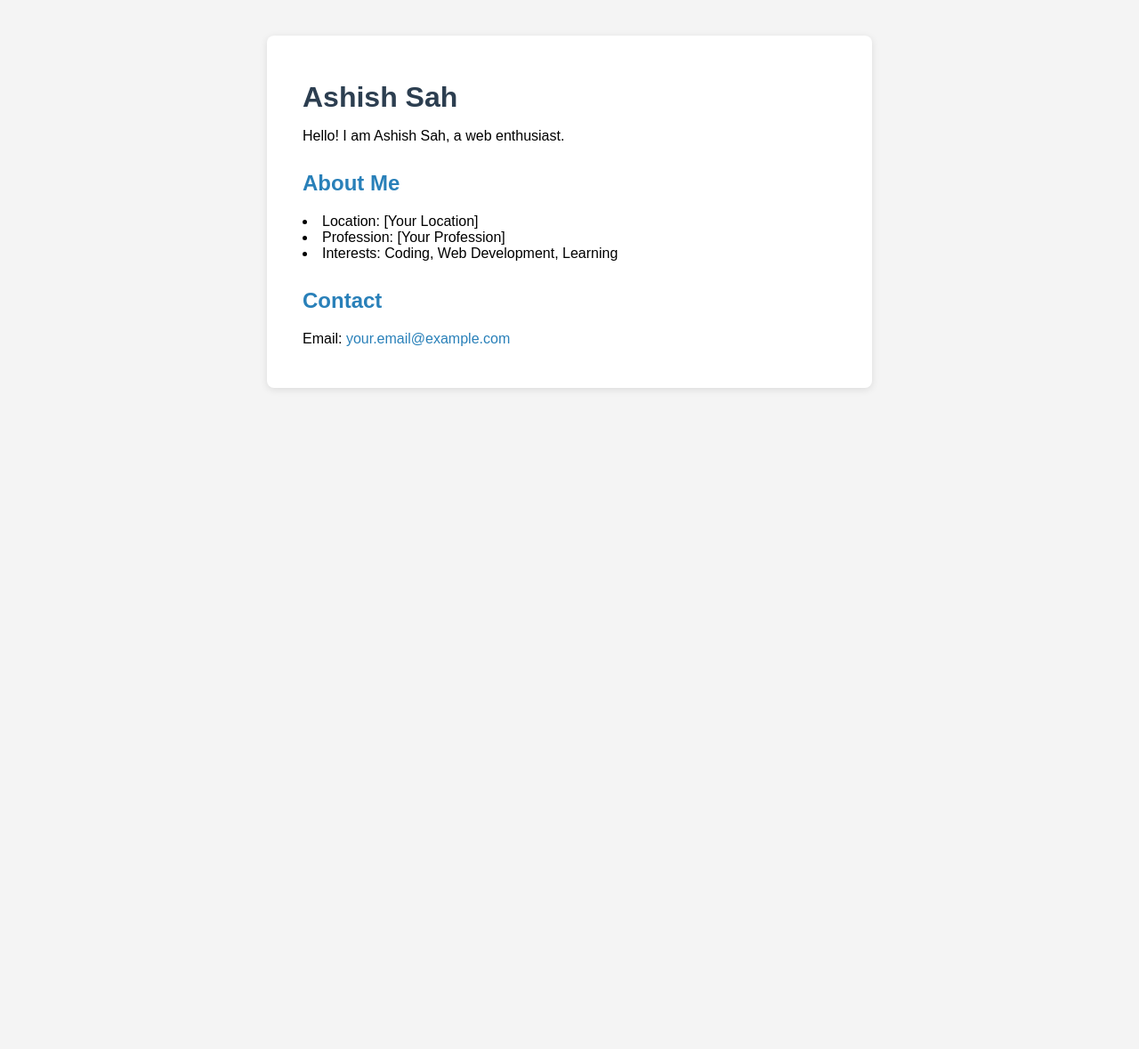
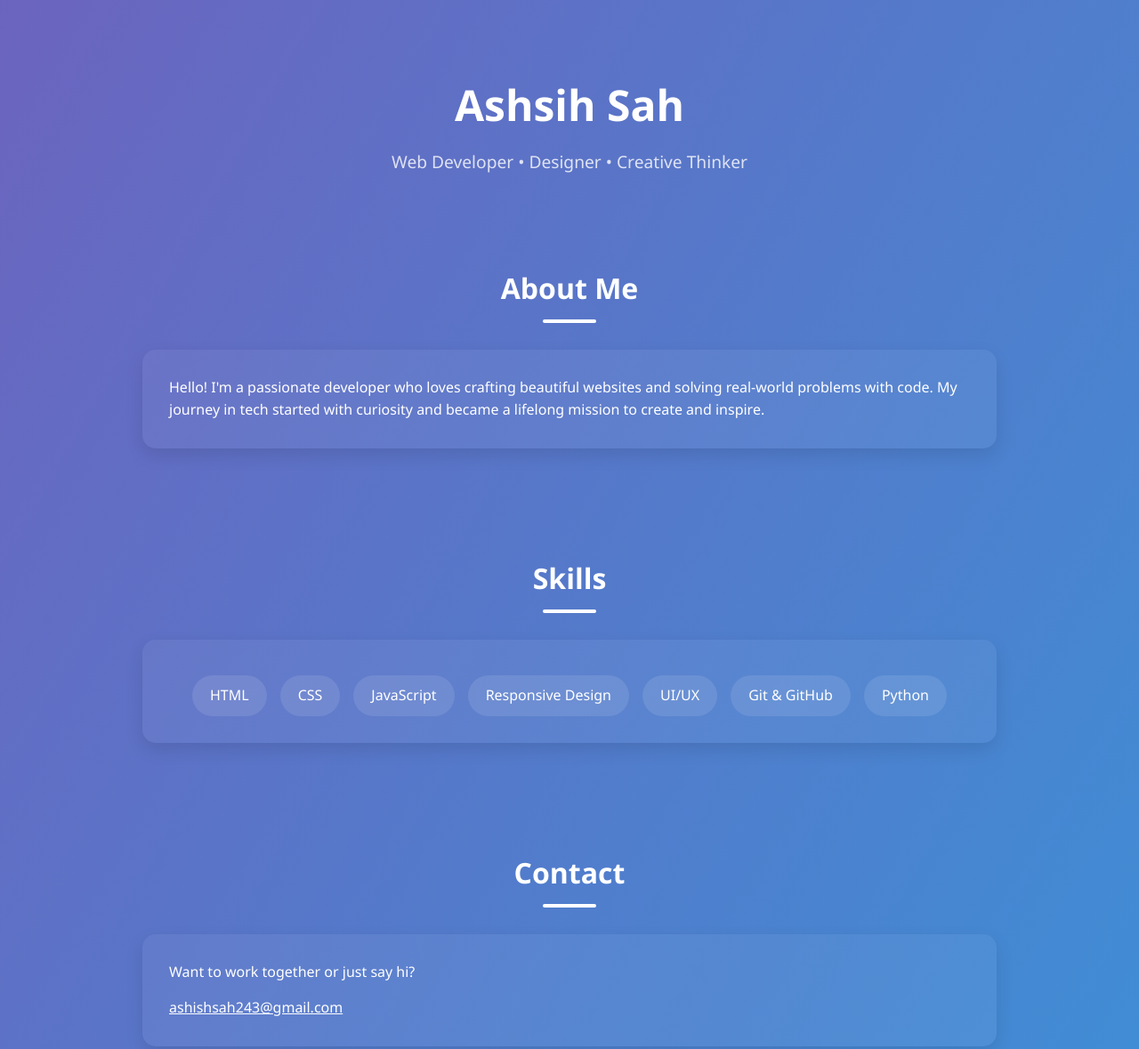
Before and after one commit to Its-AshishCollab/git-day2, a plain HTML site: page index.html in a window 1280 px wide. Shown: the top 1179 px of the page at 89% size. Before the commit the page ends 800 px from the top, so only its background shows below. Drawn offline with Linux system fonts and the light colour scheme.

Commit message:
Index.file code added

```diff
--- a/index.html
+++ b/index.html
@@ -1,53 +1,177 @@
 <!DOCTYPE html>
 <html lang="en">
 <head>
-    <meta charset="UTF-8">
-    <meta name="viewport" content="width=device-width, initial-scale=1.0">
-    <title>Ashish Sah - Personal Webpage</title>
+  <meta charset="UTF-8" />
+  <meta name="viewport" content="width=device-width, initial-scale=1.0"/>
+  <title>My Portfolio</title>
   <style>
-        body {
-            background: #f4f4f4;
-            font-family: Arial, sans-serif;
+    /* Reset and base styles */
+    * {
       margin: 0;
       padding: 0;
+      box-sizing: border-box;
     }
-        .container {
-            background: #fff;
-            max-width: 600px;
-            margin: 40px auto;
-            padding: 30px 40px;
-            border-radius: 8px;
-            box-shadow: 0 2px 8px rgba(0,0,0,0.1);
+
+    body {
+      font-family: 'Segoe UI', sans-serif;
+      line-height: 1.6;
+      color: #fff;
+      background: linear-gradient(120deg, #8e44ad, #3498db);
+      background-size: 200% 200%;
+      animation: gradientBG 15s ease infinite;
     }
-        h1 {
-            color: #2c3e50;
+
+    @keyframes gradientBG {
+      0% {background-position: 0% 50%;}
+      50% {background-position: 100% 50%;}
+      100% {background-position: 0% 50%;}
+    }
+
+    header {
+      text-align: center;
+      padding: 80px 20px 40px;
+      animation: fadeInDown 1.2s ease;
+    }
+
+    header h1 {
+      font-size: 3em;
       margin-bottom: 10px;
     }
+
+    header p {
+      font-size: 1.2em;
+      opacity: 0.8;
+    }
+
+    section {
+      padding: 60px 20px;
+      max-width: 1000px;
+      margin: auto;
+      animation: fadeInUp 1.5s ease;
+    }
+
     h2 {
-            color: #2980b9;
+      font-size: 2em;
+      margin-bottom: 20px;
+      text-align: center;
+      position: relative;
+    }
+
+    h2::after {
+      content: '';
+      display: block;
+      width: 60px;
+      height: 4px;
+      background: #fff;
+      margin: 10px auto 0;
+      border-radius: 5px;
+    }
+
+    .about, .skills, .contact {
+      background: rgba(255, 255, 255, 0.05);
+      padding: 30px;
+      border-radius: 15px;
       margin-top: 30px;
+      box-shadow: 0 8px 20px rgba(0,0,0,0.1);
     }
-        ul {
-            list-style: disc inside;
-            padding-left: 0;
+
+    .skills ul {
+      list-style: none;
+      display: flex;
+      flex-wrap: wrap;
+      justify-content: center;
+      gap: 15px;
+      margin-top: 10px;
     }
-        a {
-            color: #2980b9;
-            text-decoration: none;
+
+    .skills li {
+      background: rgba(255,255,255,0.1);
+      padding: 10px 20px;
+      border-radius: 30px;
+      transition: 0.3s ease;
+    }
+
+    .skills li:hover {
+      background: #fff;
+      color: #333;
+    }
+
+    .contact a {
+      display: inline-block;
+      margin-top: 15px;
+      color: #fff;
+      text-decoration: underline;
+      transition: 0.3s ease;
+    }
+
+    .contact a:hover {
+      color: #ffeaa7;
+    }
+
+    footer {
+      text-align: center;
+      padding: 30px 10px;
+      font-size: 0.9em;
+      opacity: 0.7;
+    }
+
+    @keyframes fadeInUp {
+      from { opacity: 0; transform: translateY(30px); }
+      to { opacity: 1; transform: translateY(0); }
+    }
+
+    @keyframes fadeInDown {
+      from { opacity: 0; transform: translateY(-30px); }
+      to { opacity: 1; transform: translateY(0); }
+    }
+
+    @media (max-width: 600px) {
+      header h1 { font-size: 2em; }
+      section { padding: 40px 15px; }
+      .skills ul { flex-direction: column; align-items: center; }
     }
   </style>
 </head>
 <body>
-    <div class="container">
-        <h1>Ashish Sah</h1>
-        <p>Hello! I am Ashish Sah, a web enthusiast.</p>
+
+  <header>
+    <h1>Ashsih Sah</h1>
+    <p>Web Developer • Designer • Creative Thinker</p>
+  </header>
+
+  <section>
     <h2>About Me</h2>
+    <div class="about">
+      <p>Hello! I'm a passionate developer who loves crafting beautiful websites and solving real-world problems with code. My journey in tech started with curiosity and became a lifelong mission to create and inspire.</p>
+    </div>
+  </section>
+
+  <section>
+    <h2>Skills</h2>
+    <div class="skills">
       <ul>
-            <li>Location: [Your Location]</li>
-            <li>Profession: [Your Profession]</li>
-            <li>Interests: Coding, Web Development, Learning</li>
+        <li>HTML</li>
+        <li>CSS</li>
+        <li>JavaScript</li>
+        <li>Responsive Design</li>
+        <li>UI/UX</li>
+        <li>Git & GitHub</li>
+        <li>Python</li>
       </ul>
+    </div>
+  </section>
+
+  <section>
     <h2>Contact</h2>
-        <p>Email: <a href="mailto:your.email@example.com">your.email@example.com</a></p>
+    <div class="contact">
+      <p>Want to work together or just say hi?</p>
+      <a href="mailto:ashishsah243@gmail.com">ashishsah243@gmail.com</a>
     </div>
+  </section>
+
+  <footer>
+    &copy; 2025 Your Name. All rights reserved.
+  </footer>
+
 </body>
+</html>
```
Lines whose indentation alone changed are shown as unchanged.
